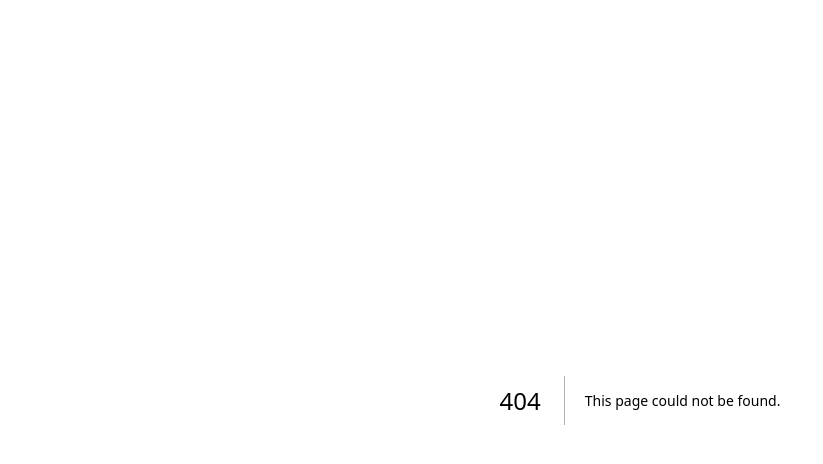
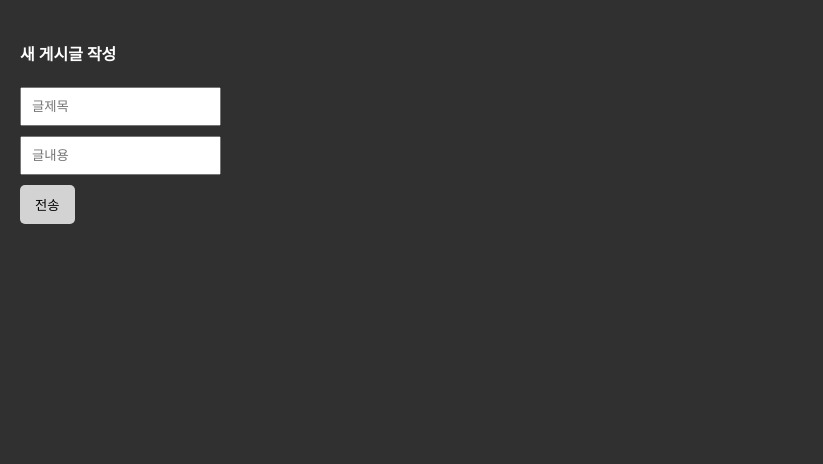
Before and after one commit to BahngJH/next-fresh, a Next.js app: page /write in a window 1280 px wide. Before the commit this address had no page. Shown: the top 464 px of the page, without its empty margins (0-823 px from the left). Built offline with nearby package versions, Linux system fonts and the light colour scheme.

Commit message:
게시글 작성 API 추가가

```diff
--- a/app/globals.css
+++ b/app/globals.css
@@ -69,3 +69,21 @@ body {
     color: grey;
     margin : 5px 0px;
   }
+
+  .p-20 {
+    padding: 20px;
+  }
+
+  input {
+    box-sizing: border-box;
+    padding: 10px;
+    display: block;
+    margin-bottom: 10px;
+  }
+
+  button {
+    padding: 10px 15px;
+    background: lightgray;
+    border: none;
+    border-radius: 5px;
+  }
--- /dev/null
+++ b/app/write/page.js
@@ -0,0 +1,43 @@
+'use client'
+
+import { useRouter } from 'next/navigation'
+
+export default function Write() {
+    const router = useRouter()
+
+    function handleSubmit(e) {
+        e.preventDefault()
+
+        fetch('/api/post', {
+            method: 'POST',
+            headers: {
+                'Content-Type': 'application/json'
+            },
+            body: JSON.stringify({title: e.target.title.value, content: e.target.content.value})
+        })
+        .then(res => res.json())
+        .then(result => {
+            if(result.success) {
+                alert('게시글이 성공적으로 작성되었습니다!')
+                router.push('/list')
+            } else {
+                alert('게시글 작성에 실패했습니다: ' + result.error)
+            }
+        })
+        .catch(error => {
+            console.error('게시글 작성 오류:', error)
+            alert('게시글 작성 중 오류가 발생했습니다')
+        })
+    }
+
+    return (
+      <div className="p-20">
+        <h4>새 게시글 작성</h4>
+        <form onSubmit={handleSubmit}>
+          <input name="title" placeholder="글제목"/>
+          <input name="content" placeholder="글내용"/>
+          <button type="submit">전송</button>
+        </form>
+      </div>
+    )
+  }
--- /dev/null
+++ b/pages/api/list.js
@@ -0,0 +1,10 @@
+import { connectDB } from '@/util/database'
+
+export default async function handler(req, res) {
+    const client = await connectDB
+    const db = client.db('forum')
+    const result = await db.collection('post').find().toArray()
+    console.log(result)
+
+    res.status(200).json(result)
+}
--- /dev/null
+++ b/pages/api/post.js
@@ -0,0 +1,34 @@
+import { connectDB } from '@/util/database'
+
+export default async function handler(req, res) {
+    if (req.method === 'POST') {
+        try {
+            const client = await connectDB
+            const db = client.db('forum')
+
+            // title과 content만 받기
+            const { title, content } = req.body
+
+            if (!title || !content) {
+                return res.status(400).json({ error: '제목과 내용을 모두 입력해주세요' })
+            }
+
+            const result = await db.collection('post').insertOne({
+                title,
+                content
+            })
+
+            console.log('새 게시글 생성:', result)
+            res.status(200).json({
+                success: true,
+                _id: result.insertedId,
+                message: '게시글이 성공적으로 작성되었습니다'
+            })
+        } catch (error) {
+            console.error('게시글 작성 오류:', error)
+            res.status(500).json({ error: '서버 오류가 발생했습니다' })
+        }
+    } else {
+        res.status(405).json({ error: 'POST 메서드만 허용됩니다' })
+    }
+}
--- /dev/null
+++ b/pages/api/test.js
@@ -0,0 +1,5 @@
+export default function handler(req, res) {
+    console.log(123);
+
+    res.status(200).json({ message: 'Hello, World!' })
+}
```
